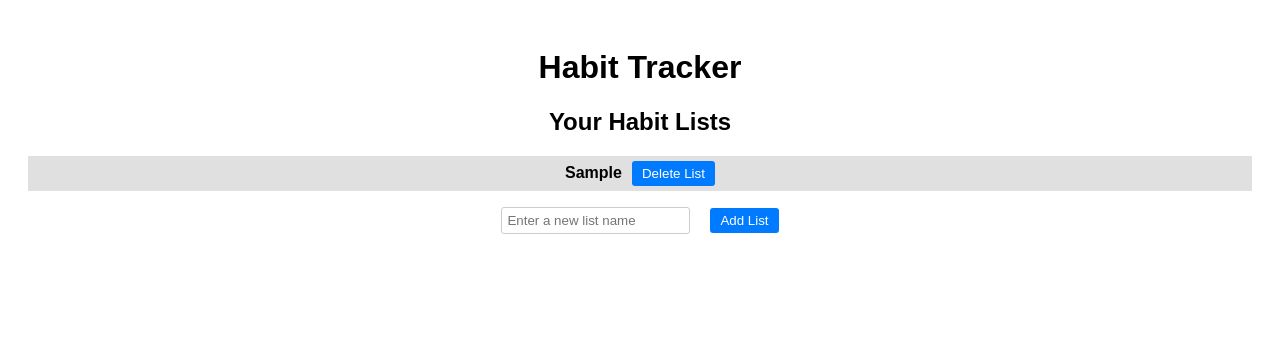
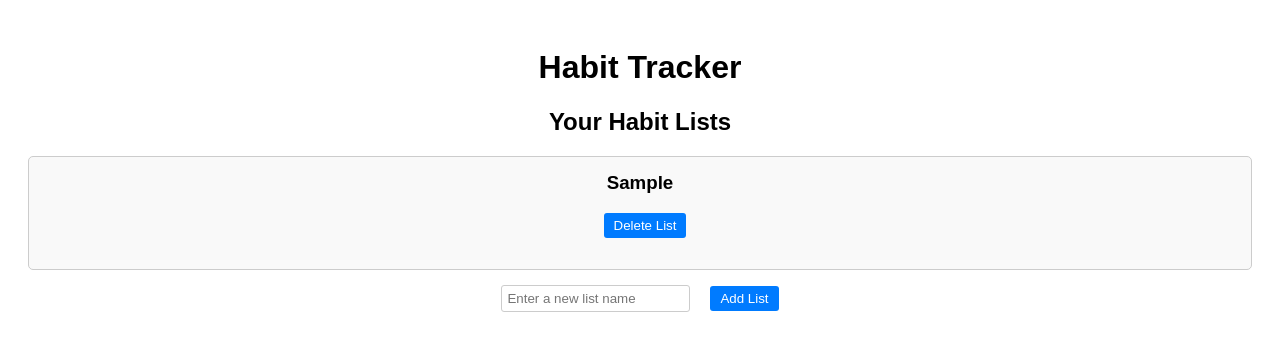
Before and after one commit to maeBoittiaux/sticky-note, a React (Create React App) app: page / in a window 1280 px wide. Both pictures are taken after typing "Sample" into the empty fields and a click on the button "Add List". Shown: the top 350 px of the page. Built offline with nearby package versions, Linux system fonts and the light colour scheme; the HTML template or start-up script is replaced by a standard one.

Commit message:
feat (HabitList.js) : apply CSS classes to structure each list in its own container

```diff
--- a/src/HabitList.js
+++ b/src/HabitList.js
@@ -70,10 +70,9 @@ function HabitLists() {
     return (
         <div>
             <h2>Your Habit Lists</h2>
-            <ul>
             {habitLists.map((list, index) => (
-                    <li key={list.id}>
-                        <strong onClick={() => setCurrentListIndex(index)}>{list.name}</strong>
+                <div key={list.id} className="list-container">
+                    <h3 onClick={() => setCurrentListIndex(index)}>{list.name}</h3>
                     <button onClick={() => deleteList(list.id)}>Delete List</button>
                     <ul>
                         {list.habits.map((habit, habitIndex) => (
@@ -95,9 +94,8 @@ function HabitLists() {
                             <button onClick={() => addHabitToList(index)}>Add Habit</button>
                         </div>
                     )}
-                    </li>
+                </div>
             ))}
-            </ul>
             <input
                 type="text"
                 value={newListName}
```
Lines whose indentation alone changed are shown as unchanged.
